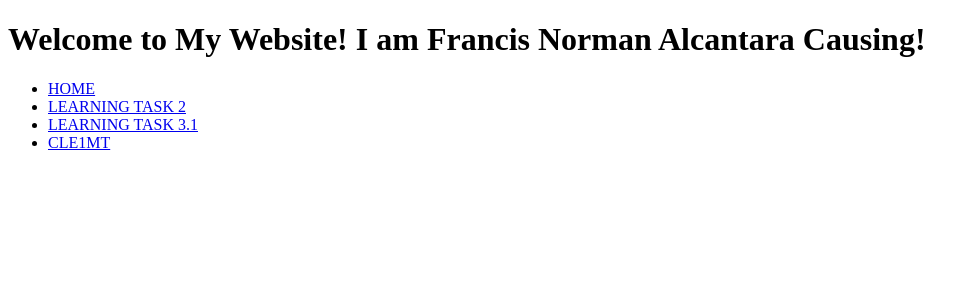
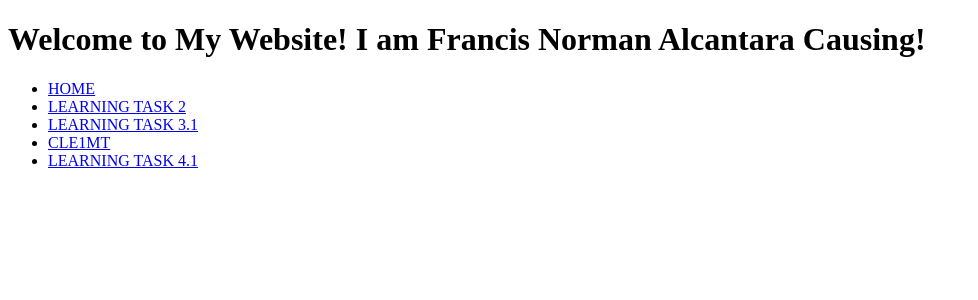
Before and after one commit to FNormC/learningtasks, a PHP site: page / in a window 1280 px wide. Shown: the top 300 px of the page, without its empty margins (0-978 px from the left). Run offline with PHP 8.4, Linux system fonts and the light colour scheme.

Commit message:
Update index.php

```diff
--- a/index.php
+++ b/index.php
@@ -10,6 +10,7 @@
     <li><a href="/LT2/Homepage.html">LEARNING TASK 2<a/></li>
     <li><a href="/LT3/movies.html">LEARNING TASK 3.1</a></li>
     <li><a href="/CLE1MT/index.html">CLE1MT</a></li>
+    <li><a href="/LT4/index.html">LEARNING TASK 4.1</a></li>
   </ul>
   </body>
   </html>
```
